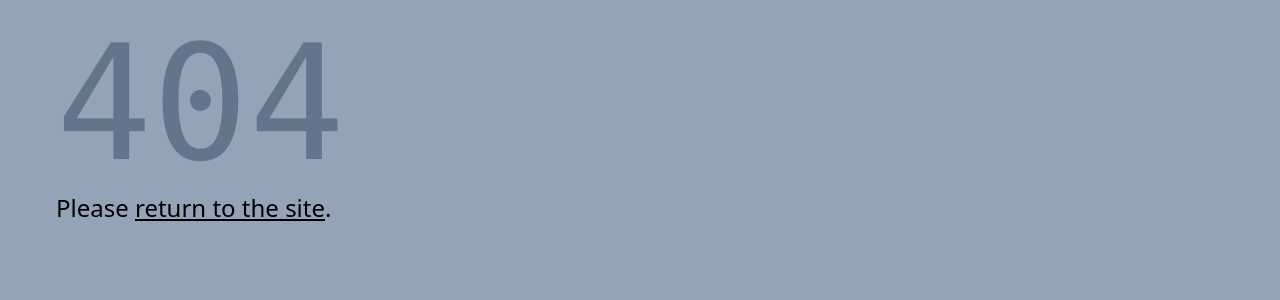
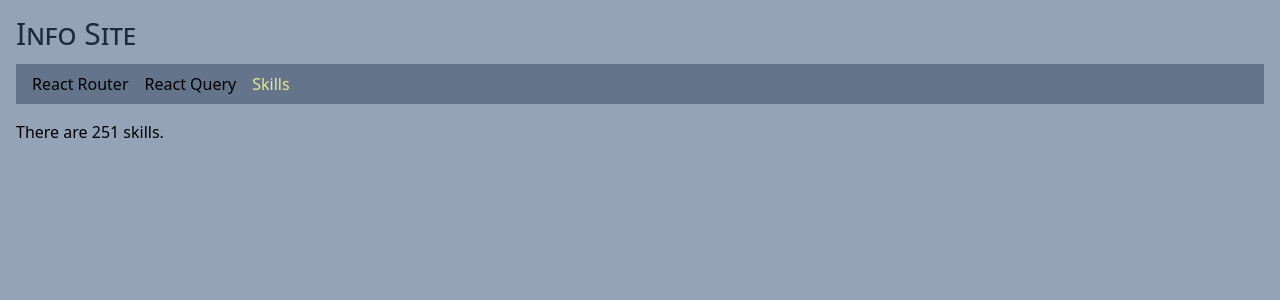
Before and after one commit to edwardtanguay/et197-vite-react-router-react-query, a React (Vite) app: page /skills in a window 1280 px wide. Before the commit this address had no page. Shown: the top 300 px of the page. Built offline with nearby package versions, Linux system fonts and the light colour scheme; data requests are answered from the project's data file.

Commit message:
loading skills

```diff
--- a/src/components/Nav.tsx
+++ b/src/components/Nav.tsx
@@ -5,7 +5,7 @@ export const Nav = () => {
 		<ul className="flex gap-4 bg-slate-500 px-4 py-2 content">
 			<li><NavLink to="/react-router">React Router</NavLink></li>
 			<li><NavLink to="/react-query">React Query</NavLink></li>
-			<li><NavLink to="/about">About</NavLink></li>
+			<li><NavLink to="/skills">Skills</NavLink></li>
 		</ul>
 	</nav>;
 };
--- /dev/null
+++ b/src/dataModel/skillModel.ts
@@ -0,0 +1,19 @@
+import axios from "axios";
+import { ISkill } from "../interfaces";
+
+export const getSkills = async () => {
+	return new Promise<ISkill[]>((resolve, reject) => {
+		(async () => {
+			try {
+				const _skills = (
+					await axios.get(
+						"http://localhost:4003/skills"
+					)
+				).data as ISkill[];
+				resolve(_skills);
+			} catch (e) {
+				reject("Unknown error.");
+			}
+		})();
+	});
+};
--- a/src/main.tsx
+++ b/src/main.tsx
@@ -11,10 +11,10 @@ import {
 	loader as pageReactRouterLoader,
 } from "./pages/PageReactRouter.tsx";
 import { PageReactQuery } from "./pages/PageReactQuery.tsx";
-import { PageAbout } from "./pages/PageAbout.tsx";
 import { Page404 } from "./pages/Page404.tsx";
 import { QueryClient, QueryClientProvider } from "@tanstack/react-query";
 import { ReactQueryDevtools } from "@tanstack/react-query-devtools";
+import { PageSkills } from "./pages/PageSkills.tsx";
 
 const queryClient = new QueryClient({
 	defaultOptions: {
@@ -42,8 +42,8 @@ const router = createBrowserRouter([
 				element: <PageReactQuery />,
 			},
 			{
-				path: "about",
-				element: <PageAbout />,
+				path: "skills",
+				element: <PageSkills />,
 			},
 			{
 				path: "error",
--- a/src/pages/PageAbout.tsx
+++ /dev/null
@@ -1,5 +0,0 @@
-export const PageAbout = () => {
-	return (
-		<p>This is the about page.</p>
-	)
-}
--- a/src/pages/PageReactQuery.tsx
+++ b/src/pages/PageReactQuery.tsx
@@ -1,6 +1,6 @@
 import { useQuery } from "@tanstack/react-query";
 import { IEmployee } from "../interfaces";
-import * as appModel from "../dataModel/employeeModel";
+import * as employeeModel from "../dataModel/employeeModel";
 import { wait } from "../tools";
 import { useNavigate } from "react-router-dom";
 
@@ -9,7 +9,7 @@ export const PageReactQuery = () => {
 
 	const employeesQuery = useQuery<IEmployee[]>({
 		queryKey: ["employees"],
-		queryFn: () => wait(1000).then(() => appModel.getEmployees()),
+		queryFn: () => wait(1000).then(() => employeeModel.getEmployees()),
 	});
 
 	if (employeesQuery.isLoading) {
--- /dev/null
+++ b/src/pages/PageSkills.tsx
@@ -0,0 +1,30 @@
+import { useQuery } from "@tanstack/react-query";
+import * as skillModel from "../dataModel/skillModel";
+import { ISkill } from "../interfaces";
+import { wait } from "../tools";
+
+export const PageSkills = () => {
+	const skillsQuery = useQuery<ISkill[]>({
+		queryKey: ["skills"],
+		queryFn: () => wait(1000).then(() => skillModel.getSkills()),
+	});
+
+	if (skillsQuery.isLoading) {
+		return (
+			<p>
+				{skillsQuery.failureCount > 0
+					? "Retrying" + "...".repeat(skillsQuery.failureCount * 3)
+					: "Loading..."}
+			</p>
+		);
+	}
+	return (
+		<>
+			{skillsQuery.data && skillsQuery.data.length > 0 && (
+				<>
+					<p>There are {skillsQuery.data.length} skills.</p>
+				</>
+			)}
+		</>
+	);
+};
```
Also changed, not shown: src/interfaces.ts (+8 -0 lines).
